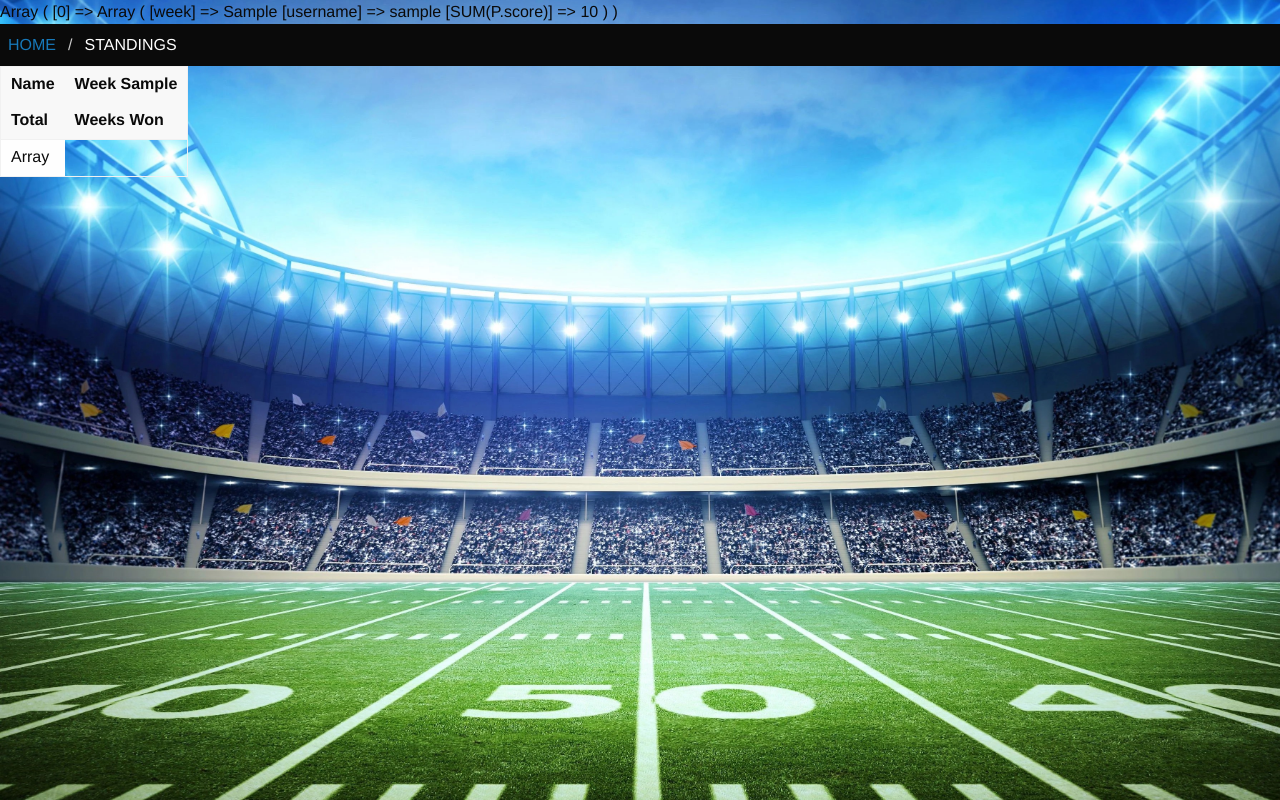
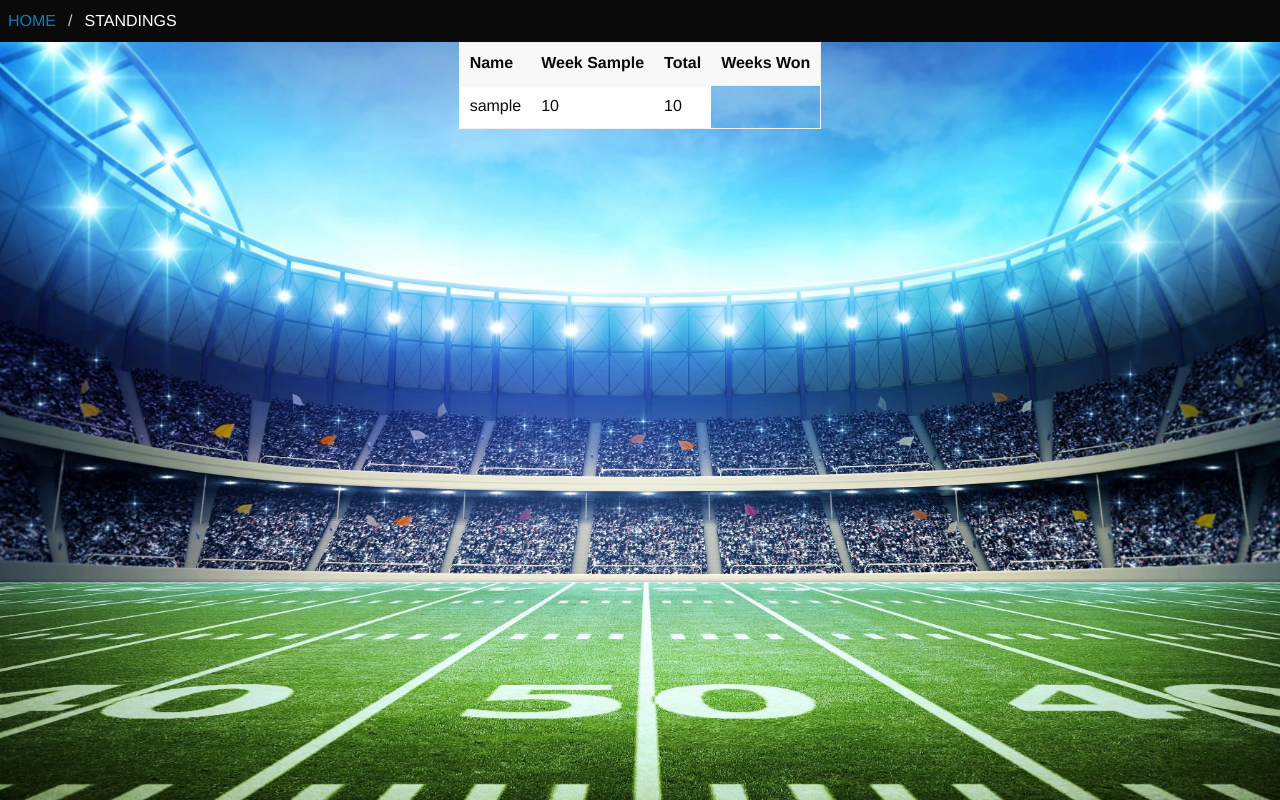
Before and after one commit to traysoncombs/nfl-pickems, a PHP site: page /standings.php in a window 1280 px wide. Run offline with PHP 8.4, Linux system fonts and the light colour scheme; tables that the repository leaves empty or names only in its code hold one stand-in row (values such as "Sample post"); a stand-in replaces the project's code that opens the database connection; some libraries are stand-ins or nearby versions.

Commit message:
silly silly

```diff
--- a/standings.php
+++ b/standings.php
@@ -1,13 +1,15 @@
 <?php
 require 'config/config.php';
-$result = $mysql->query("SELECT P.week, U.username, SUM(P.score) FROM point_additives P INNER JOIN users U ON P.user_id = U.user_id GROUP BY P.week, P.user_id;");
+$result = $mysql->query("SELECT P.week, U.username, SUM(P.score) FROM point_additives P INNER JOIN users U ON P.user_id = U.user_id GROUP BY P.week, P.user_id ORDER BY P.week;");
 if ($result){
   $rows = $result->fetch_all(MYSQLI_ASSOC);
-  print_r($rows);
-  $leaderboard = array();
+  $leaderboard = [];
+  $weeks = [];
   foreach ($rows as $row) {
-    // array structure is as followes array(week => array(user_id => score, user_id => score), week => array(user_id => score))
-    $leaderboard[$row['week']][$row['username']] = $row['SUM(P.score)']; // Yeah good luck understanding this in two weeks lol
+    if (!in_array($row['week'], $weeks)) array_push($weeks,$row['week']);
+    // array structure is as followes array(username => array(week => week, score => score))
+    if (!isset($leaderboard[$row['username']])) $leaderboard[$row['username']] = [];
+    array_push($leaderboard[$row['username']], array('week' => $row['week'], 'score' => $row['SUM(P.score)'])); // Yeah good luck understanding this in two weeks lol
   }
 }
 ?>
@@ -26,7 +28,6 @@ if ($result){
     <script>
       $(document).ready(function(){
         $(document).foundation();
-
       });
     </script>
   </head>
@@ -42,32 +43,34 @@ if ($result){
           </nav>
         </div>
       </div>
-      <div class="grid-x">
-        <div class="table-scroll">
-          <table>
+      <div class="grid-x align-center">
+      <div class="table-scroll">
+          <table class="">
             <thead>
               <tr>
                 <th>Name</th>
-                <?php foreach (array_keys($leaderboard) as $week) { ?>
+                <?php foreach ($weeks as $week) { ?>
                   <th>Week <?= $week ?></th>
                 <?php } ?>
+                <th>Total</th>
+                <th>Weeks Won</th>
               </tr>
-              <th>Total</th>
-              <th>Weeks Won</th>
             </thead>
             <tbody>
               <?php
-                foreach ($leaderboard as $week_score){
-                  echo "
-                  <tr>
-                    <td>${week_score}</td>
-                  </tr>";
+                foreach (array_keys($leaderboard) as $username){
+                  echo "<tr><td>$username</td>";
+                  foreach ($leaderboard[$username] as $week) {
+                    echo "<td class='week-${week['week']}'>${week['score']}</td>\n";
+                  }
+                  $total = array_sum(array_column($leaderboard[$username], 'score'));
+                  echo "<td>$total</td>";
+                  echo "</tr>";
                 }
-
               ?>
             </tbody>
           </table>
-        </div>
+      </div>
       </div>
     </div>
   </body>
```
